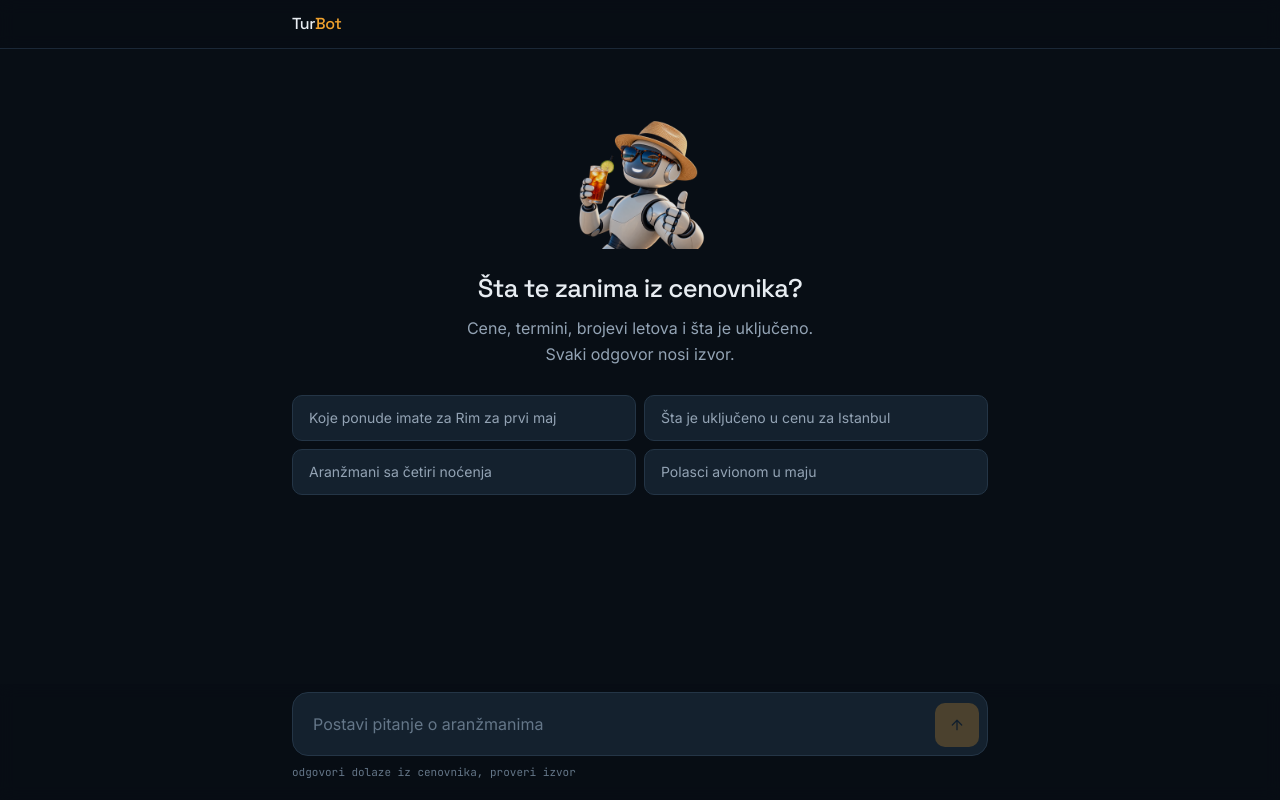
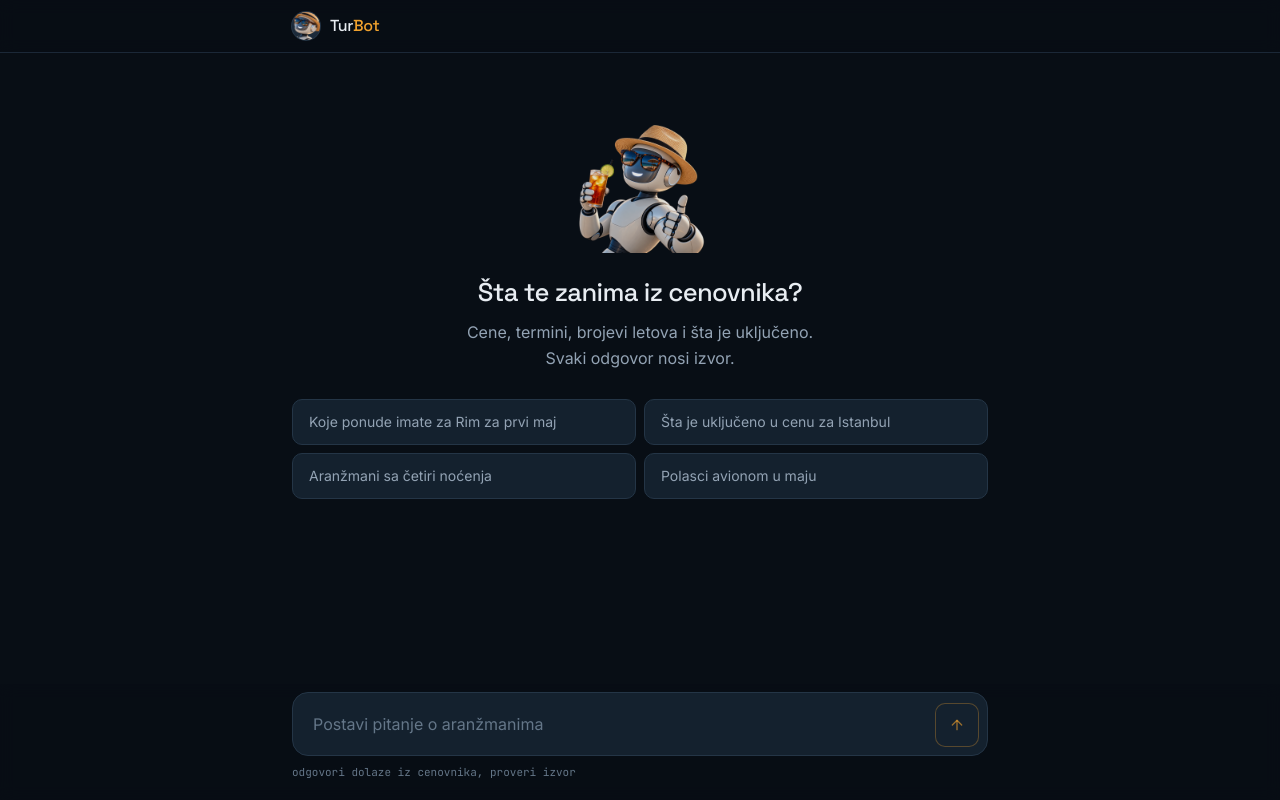
Before and after one commit to spasojewagner/turbot, a Next.js app: page /chat in a window 1280 px wide. Built offline with nearby package versions, Linux system fonts and the light colour scheme.

Commit message:
fix(ui): ceo kadar uvoda na telefonu, destinacije u jednom redu, brojevi u listama

```diff
--- a/components/Intro.tsx
+++ b/components/Intro.tsx
@@ -88,9 +88,23 @@ export default function Intro({ onDone }: { onDone: () => void }) {
         leaving ? 'pointer-events-none opacity-0' : 'opacity-100'
       }`}
     >
+      {/*
+        Snimak je vodoravan (16:9). Na uspravnom ekranu `object-cover` je
+        sekao srednju četvrtinu kadra i razvlačio je skoro četiri puta: robot
+        je ostajao bez glave, a slika zrnasta. Uspravno se zato prikazuje ceo
+        kadar u traci preko cele širine, sa zamućenim prvim kadrom iza, a
+        potpis ide ispod trake umesto preko snimka.
+      */}
+      <div
+        className="absolute inset-0 hidden scale-125 bg-cover bg-center opacity-70 blur-2xl brightness-75 saturate-150 portrait:block"
+        style={{ backgroundImage: 'url(/intro/poster.jpg)' }}
+        aria-hidden="true"
+      />
+
+      <div className="absolute inset-0 portrait:inset-x-0 portrait:bottom-auto portrait:top-1/2 portrait:aspect-video portrait:-translate-y-1/2 portrait:[mask-image:linear-gradient(to_bottom,transparent,#000_8%,#000_92%,transparent)]">
         <video
           ref={videoRef}
-        className="absolute inset-0 h-full w-full object-cover"
+          className="h-full w-full object-cover"
           poster="/intro/poster.jpg"
           preload="auto"
           muted
@@ -103,11 +117,12 @@ export default function Intro({ onDone }: { onDone: () => void }) {
           <source src="/intro/intro.webm" type="video/webm" />
           <source src="/intro/intro.mp4" type="video/mp4" />
         </video>
+      </div>
 
       <div className="pointer-events-none absolute inset-0 bg-gradient-to-t from-ink/80 via-transparent to-ink/25" />
 
       <div
-        className={`pointer-events-none absolute inset-x-0 bottom-0 px-6 pb-16 text-center transition-all duration-500 ease-out sm:pb-20 ${
+        className={`pointer-events-none absolute inset-x-0 bottom-0 px-6 pb-16 text-center transition-all duration-500 ease-out sm:pb-20 portrait:bottom-auto portrait:top-[calc(50%+28.125vw+1.75rem)] portrait:pb-0 ${
           showTitle && !stalled ? 'translate-y-0 opacity-100' : 'translate-y-2 opacity-0'
         }`}
       >
--- a/components/chat/ChatThread.tsx
+++ b/components/chat/ChatThread.tsx
@@ -11,7 +11,16 @@ import type { ChatMessage, Source, Stage } from '@/hooks/useChat';
 const markdown: Components = {
   p: ({ node, ...props }) => <p {...props} className="mb-3 leading-[1.7] last:mb-0" />,
   ul: ({ node, ...props }) => <ul {...props} className="mb-3 space-y-1.5 last:mb-0" />,
-  ol: ({ node, ...props }) => <ol {...props} className="mb-4 space-y-3 last:mb-0" />,
+  /**
+   * Numerisana lista zadržava brojeve (ponuda 1, ponuda 2), a tačka iz `li`
+   * se u njoj gasi. Ranije su obe vrste liste izgledale isto.
+   */
+  ol: ({ node, ...props }) => (
+    <ol
+      {...props}
+      className="mb-4 list-decimal space-y-3 pl-5 marker:font-mono marker:text-sm marker:text-amber last:mb-0 [&>li]:pl-1 [&>li]:before:hidden"
+    />
+  ),
   li: ({ node, ...props }) => (
     <li
       {...props}
--- a/pages/chat.tsx
+++ b/pages/chat.tsx
@@ -102,9 +102,22 @@ export default function ChatPage() {
           <div className="mx-auto flex max-w-thread items-center justify-between px-5 py-3">
             <Link
               href="/"
-              className="rounded-control font-display text-base font-medium tracking-tight focus-visible:outline focus-visible:outline-2 focus-visible:outline-offset-2 focus-visible:outline-teal"
+              aria-label="TurBot, početna"
+              className="flex items-center gap-2.5 rounded-control font-display text-base font-medium tracking-tight focus-visible:outline focus-visible:outline-2 focus-visible:outline-offset-2 focus-visible:outline-teal"
             >
-              Tur<span className="text-amber">Bot</span>
+              <span className="h-7 w-7 overflow-hidden rounded-full bg-ink-raised ring-1 ring-ink-line">
+                <Image
+                  src="/robot.png"
+                  alt=""
+                  width={56}
+                  height={56}
+                  className="h-full w-full object-cover"
+                  priority
+                />
+              </span>
+              <span>
+                Tur<span className="text-amber">Bot</span>
+              </span>
             </Link>
 
             {messages.length > 0 && (
@@ -221,7 +234,7 @@ export default function ChatPage() {
                   onClick={submit}
                   disabled={!draft.trim()}
                   aria-label="Pošalji"
-                  className="flex h-11 w-11 shrink-0 items-center justify-center rounded-panel bg-amber text-ink transition-[opacity,transform] duration-150 ease-out hover:opacity-90 focus-visible:outline focus-visible:outline-2 focus-visible:outline-offset-2 focus-visible:outline-amber active:scale-[0.97] disabled:opacity-25 disabled:active:scale-100"
+                  className="flex h-11 w-11 shrink-0 items-center justify-center rounded-panel bg-amber text-ink transition-[opacity,transform,background-color,color] duration-150 ease-out hover:opacity-90 focus-visible:outline focus-visible:outline-2 focus-visible:outline-offset-2 focus-visible:outline-amber active:scale-[0.97] disabled:bg-transparent disabled:text-amber/60 disabled:ring-1 disabled:ring-inset disabled:ring-amber/30 disabled:hover:opacity-100 disabled:active:scale-100"
                 >
                   <ArrowUp className="h-4 w-4" aria-hidden="true" />
                 </button>
--- a/pages/index.tsx
+++ b/pages/index.tsx
@@ -251,7 +251,7 @@ export default function Landing() {
                     type="button"
                     onClick={() => go(query)}
                     disabled={!query.trim()}
-                    className="flex h-12 items-center gap-2 rounded-full bg-amber px-6 font-mono text-sm font-medium uppercase tracking-eyebrow text-ink transition-[opacity,transform] duration-150 ease-out hover:opacity-90 focus-visible:outline focus-visible:outline-2 focus-visible:outline-offset-2 focus-visible:outline-amber active:scale-[0.97] disabled:opacity-25 disabled:active:scale-100"
+                    className="flex h-12 items-center gap-2 rounded-full bg-amber px-6 font-mono text-sm font-medium uppercase tracking-eyebrow text-ink transition-[opacity,transform,background-color,color] duration-150 ease-out hover:opacity-90 focus-visible:outline focus-visible:outline-2 focus-visible:outline-offset-2 focus-visible:outline-amber active:scale-[0.97] disabled:bg-transparent disabled:text-amber/60 disabled:ring-1 disabled:ring-inset disabled:ring-amber/30 disabled:hover:opacity-100 disabled:active:scale-100"
                   >
                     pitaj
                     <ArrowUp className="h-4 w-4" aria-hidden="true" />
@@ -269,9 +269,13 @@ export default function Landing() {
             <p className="mb-3 text-center font-mono text-[11px] uppercase tracking-eyebrow text-mute">
               {DESTINATIONS.length} destinacija, {ODLOMAKA} odlomaka u indeksu
             </p>
-            <ul className="flex flex-wrap justify-center gap-1">
+            {/*
+              Na telefonu je lista jedan red koji se skroluje: pet redova
+              destinacija zauzimalo je trećinu ekrana ispod polja za pitanje.
+            */}
+            <ul className="-mx-6 flex snap-x gap-1 overflow-x-auto px-6 pb-1 [mask-image:linear-gradient(to_right,transparent,#000_1.5rem,#000_calc(100%-1.5rem),transparent)] [scrollbar-width:none] sm:mx-0 sm:flex-wrap sm:justify-center sm:overflow-visible sm:px-0 sm:pb-0 sm:[mask-image:none] [&::-webkit-scrollbar]:hidden">
               {DESTINATIONS.map((d, i) => (
-                <li key={d.name}>
+                <li key={d.name} className="shrink-0 snap-start">
                   <button
                     type="button"
                     onMouseEnter={() => setActive(i)}
```
Lines whose indentation alone changed are shown as unchanged.
